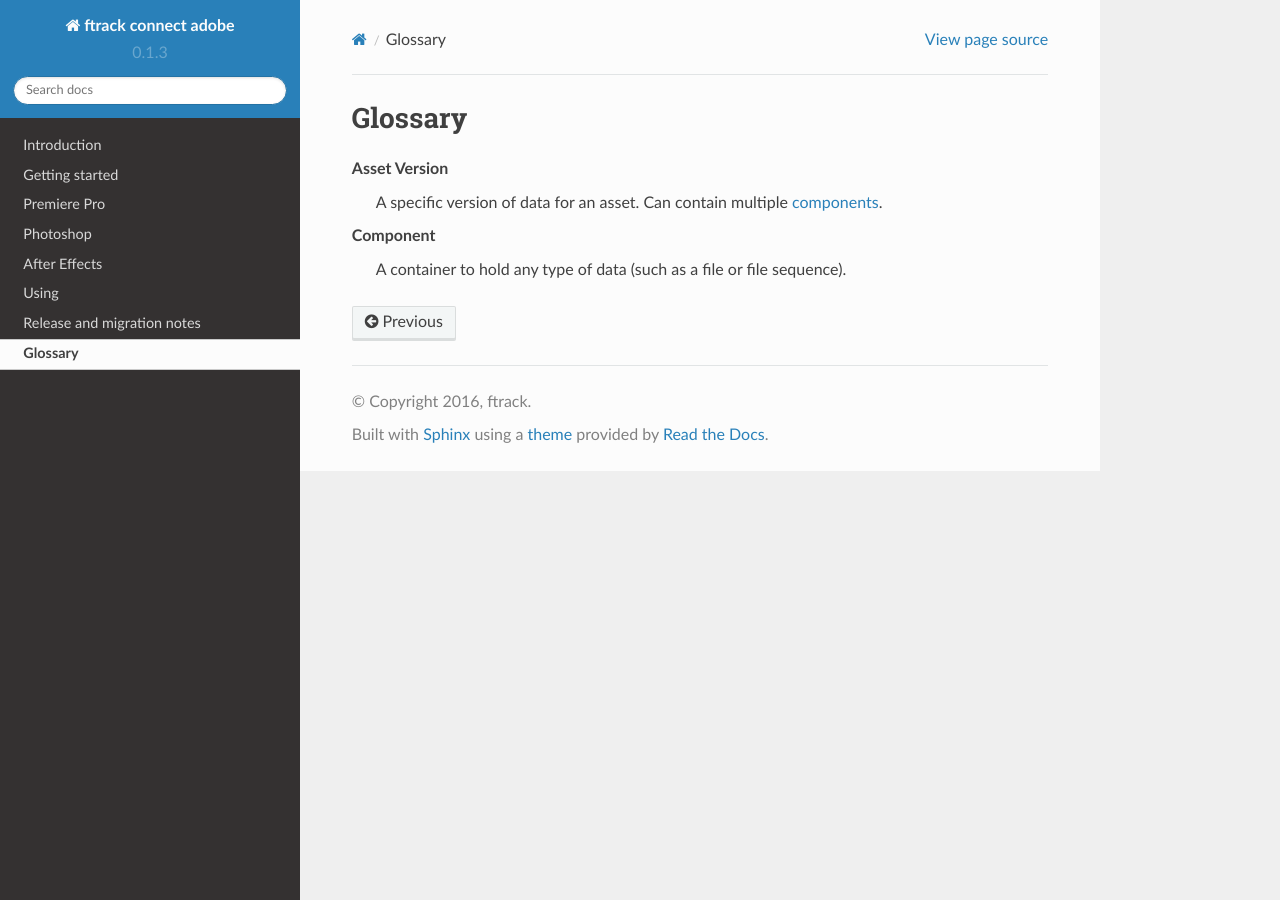
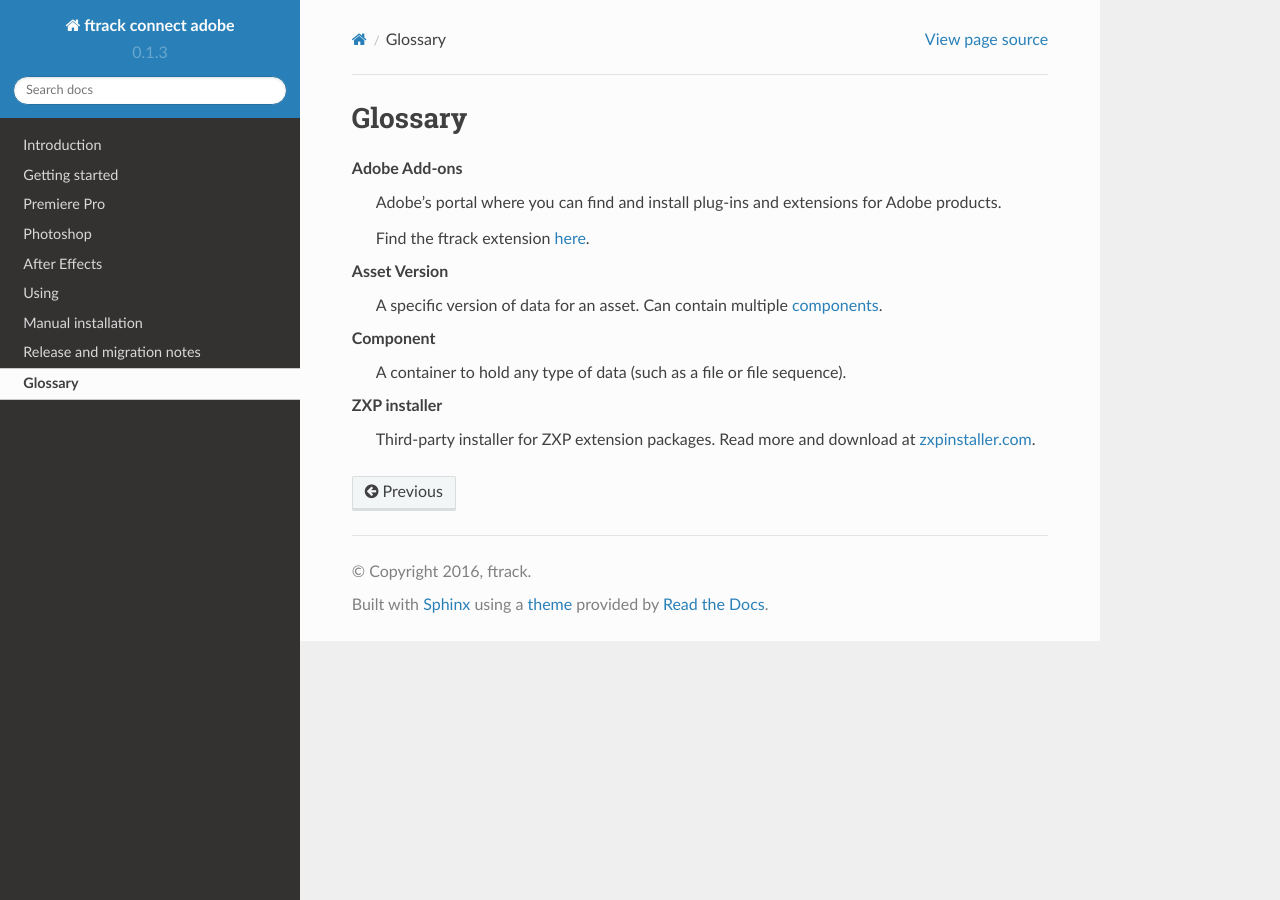
Before and after one commit to ftrackhq/ftrack-connect-spark-adobe, a Sphinx documentation site: the page built from doc/glossary.rst, in a window 1280 px wide. Built offline with Sphinx 7.4.7 and the Read the Docs theme 2.0.0, drawn with Linux system fonts in a browser that asks for light colours; pages that are not in the unit, such as notebooks, are missing from menus.

Commit message:
Update ftrack connect adobe install docs

```diff
--- a/doc/conf.py
+++ b/doc/conf.py
@@ -92,7 +92,7 @@ def autodoc_skip(app, what, name, obj, skip, options):
 intersphinx_mapping = {
     'python': ('http://docs.python.org/', None),
     'ftrack': (
-        'http://rtd.ftrack.com/docs/ftrack-connect/en/stable/', None
+        'http://ftrack.rtd.ftrack.com/en/stable/', None
     )
 }
 
--- a/doc/glossary.rst
+++ b/doc/glossary.rst
@@ -7,9 +7,19 @@ Glossary
 
 .. glossary::
 
+    Adobe Add-ons
+        Adobe's portal where you can find and install plug-ins and extensions
+        for Adobe products.
+
+        Find the ftrack extension `here <https://creative.adobe.com/addons/products/15269>`_.
+
     Asset Version
         A specific version of data for an asset. Can contain multiple
         :term:`components <component>`.
 
     Component
         A container to hold any type of data (such as a file or file sequence).
+
+    ZXP installer
+        Third-party installer for ZXP extension packages. Read more and
+        download at `zxpinstaller.com <http://zxpinstaller.com/>`_.
--- a/doc/index.rst
+++ b/doc/index.rst
@@ -16,6 +16,7 @@ ftrack connect integration for Adobe Creative Cloud applications.
     photoshop/index
     after_effects/index
     using/index
+    manual_installation
     release/index
     glossary
 
```
Also changed, not shown: doc/getting_started.rst (+12 -15 lines), doc/manual_installation.rst (added, +32 -0 lines), doc/image/install_extension.png, doc/image/install_extension_manual.png (added).
